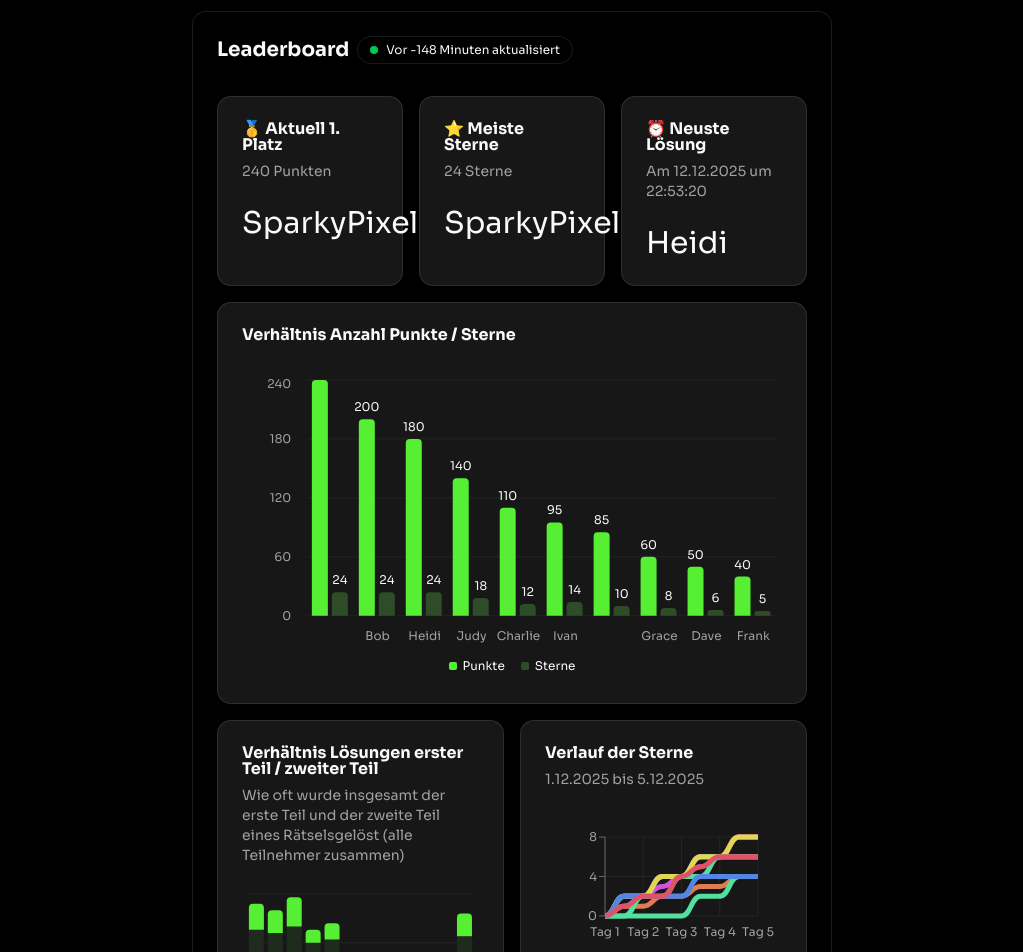
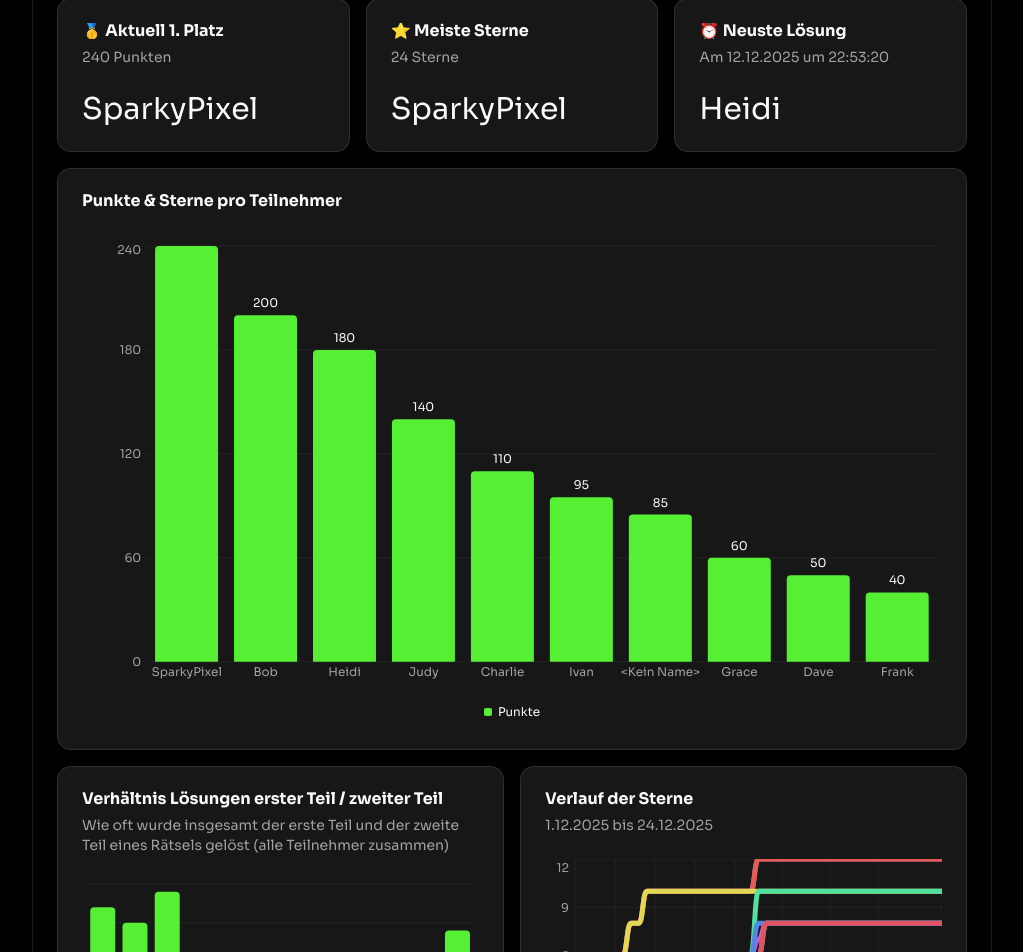
Before and after one commit to neuland-ingolstadt/neuland-aoc-leaderboard, a Next.js app: page / in a window 1280 px wide. Shown: the part 860-1812 px from the top of the page, without its empty margins (128-1151 px from the left). Built offline with nearby package versions, Linux system fonts and the light colour scheme; a web font is replaced by a local one.

Commit message:
feat: improve responsive design

```diff
--- a/app/page.tsx
+++ b/app/page.tsx
@@ -11,13 +11,14 @@ import { Leaderboard, LeaderboardMember } from "@/src/types/leaderboard";
 import { LeaderboardTable } from "./leaderboard-data-table";
 import { columns } from "./leaderboard-column";
 import StarScoreChart from "./star-score-chart";
+import StarScoreChartHorizontal from "./star-score-chart-horizontal";
 import { StarHistoryChart } from "./star-history-chart";
 import { StarChallengeChart } from "./star-challenge-chart";
 import { LastUpdatedBadge } from "@/components/ui/last-updated-badge";
 
 // Start and end date to display statistics for
 const startDate = new Date("2025-12-1");
-const endDate = new Date("2025-12-5");
+const endDate = new Date("2025-12-24");
 
 export default async function Home() {
   const data = await fetch("http://localhost:3000/api/leaderboard");
@@ -40,43 +41,37 @@ export default async function Home() {
   return (
     <>
       <Header />
-      <div className={"px-80"}>
-        <Card className="bg-black">
-          <CardHeader>
-            <CardTitle className="flex gap-2 text-xl"><h2>Leaderboard</h2> <LastUpdatedBadge date={lastUpdated} /></CardTitle>
-            <CardDescription className="text-xl">
-
-            </CardDescription>
-          </CardHeader>
-          <CardContent className={"flex flex-col gap-4"}>
-            {/* ... (existing content) */}
-            <div className={"grid grid-cols-3 gap-4"}>
-              <Card className={"grow"}>
+      <div className={"px-1 md:px-5 xl:px-40 2xl:px-80"}>
+        <div className="bg-black p-4 md:p-6 border rounded-lg">
+          <div className={"flex flex-col gap-4"}>
+            <div><h2>Leaderboard</h2><LastUpdatedBadge date={lastUpdated} /></div>
+            <div className={"flex flex-col md:grid md:grid-cols-3 gap-4"}>
+              <Card className={"grow overflow-hidden"}>
                 <CardHeader>
-                  <CardTitle>🥇 Aktuell 1. Platz</CardTitle>
-                  <CardDescription>
+                  <CardTitle className="truncate">🥇 Aktuell 1. Platz</CardTitle>
+                  <CardDescription className="truncate">
                     {memberListSortedByScore[0].local_score + " Punkten"}
                   </CardDescription>
                 </CardHeader>
                 <CardContent>
-                  <p className={"text-3xl"}>{memberListSortedByScore[0].name}</p>
+                  <p className={"text-3xl truncate"}>{memberListSortedByScore[0].name}</p>
                 </CardContent>
               </Card>
-              <Card className={"grow"}>
+              <Card className={"grow overflow-hidden"}>
                 <CardHeader>
-                  <CardTitle>⭐ Meiste Sterne</CardTitle>
-                  <CardDescription>
+                  <CardTitle className="truncate">⭐ Meiste Sterne</CardTitle>
+                  <CardDescription className="truncate">
                     {memberListSortedByStars[0].stars + " Sterne"}
                   </CardDescription>
                 </CardHeader>
                 <CardContent>
-                  <p className={"text-3xl"}>{memberListSortedByStars[0].name}</p>
+                  <p className={"text-3xl truncate"}>{memberListSortedByStars[0].name}</p>
                 </CardContent>
               </Card>
-              <Card className={"grow"}>
+              <Card className={"grow overflow-hidden"}>
                 <CardHeader>
-                  <CardTitle>⏰ Neuste Lösung</CardTitle>
-                  <CardDescription>
+                  <CardTitle className="text-nowrap truncate">⏰ Neuste Lösung</CardTitle>
+                  <CardDescription className="text-nowrap truncate">
                     {"Am " +
                       new Date(memberListSortedByLastStar[0].last_star_ts * 1000).toLocaleDateString(
                         "de-DE"
@@ -88,27 +83,34 @@ export default async function Home() {
                   </CardDescription>
                 </CardHeader>
                 <CardContent>
-                  <p className={"text-3xl"}>{memberListSortedByLastStar[0].name}</p>
+                  <p className={"text-3xl truncate"}>{memberListSortedByLastStar[0].name}</p>
                 </CardContent>
               </Card>
             </div>
+
             <Card>
               <CardHeader>
-                <CardTitle>Verhältnis Anzahl Punkte / Sterne</CardTitle>
+                <CardTitle>Punkte & Sterne pro Teilnehmer</CardTitle>
                 <CardDescription></CardDescription>
               </CardHeader>
               <CardContent>
-                <StarScoreChart members={memberListSortedByScore}></StarScoreChart>
+                <div className="hidden md:block">
+                  <StarScoreChart members={memberListSortedByScore}></StarScoreChart>
+                </div>
+                <div className="block md:hidden">
+                  <StarScoreChartHorizontal members={memberListSortedByScore}></StarScoreChartHorizontal>
+                </div>
               </CardContent>
             </Card>
-            <div className={"grid grid-cols-2 gap-4"}>
+
+            <div className={"grid lg:grid-cols-2 gap-4"}>
               <Card>
                 <CardHeader>
                   <CardTitle>
                     Verhältnis Lösungen erster Teil / zweiter Teil
                   </CardTitle>
                   <CardDescription>
-                    Wie oft wurde insgesamt der erste Teil und der zweite Teil eines Rätselsgelöst (alle Teilnehmer zusammen)
+                    Wie oft wurde insgesamt der erste Teil und der zweite Teil eines Rätsels gelöst (alle Teilnehmer zusammen)
                   </CardDescription>
                 </CardHeader>
                 <CardContent>
@@ -120,7 +122,7 @@ export default async function Home() {
                   <CardTitle>Verlauf der Sterne</CardTitle>
                   <CardDescription>{startDate.toLocaleDateString("de-DE") + " bis " + endDate.toLocaleDateString("de-DE")}</CardDescription>
                 </CardHeader>
-                <CardContent>
+                <CardContent className="">
                   <StarHistoryChart
                     leaderboard={parsedData}
                     startDate={startDate}
@@ -140,8 +142,8 @@ export default async function Home() {
                 ></LeaderboardTable>
               </CardContent>
             </Card>
-          </CardContent>
-        </Card>
+          </div>
+        </div >
       </div >
       <Footer />
     </>
--- a/app/star-history-chart.tsx
+++ b/app/star-history-chart.tsx
@@ -9,6 +9,8 @@ import {
 import {
   ChartConfig,
   ChartContainer,
+  ChartLegend,
+  ChartLegendContent,
   ChartTooltip,
   ChartTooltipContent,
 } from "@/components/ui/chart";
@@ -26,25 +28,13 @@ interface props {
 }
 
 const chartConfig = {
-  height: 400,
-};
-
-type DateDisplay = {
-  start: string;
-  end: string;
 };
 
 export function StarHistoryChart({ leaderboard, startDate, endDate }: props) {
   const [formattedChartData, setFormattedChartData] =
     useState<TransformStarDataReturnType | null>(null);
 
-  const [dateDisplay, setDateDisplay] = useState<DateDisplay | null>(null);
-
   useEffect(() => {
-    setDateDisplay({
-      start: startDate.toLocaleDateString("de-DE"),
-      end: endDate.toLocaleDateString("de-DE"),
-    });
     if (leaderboard && leaderboard.members) {
       const data: TransformStarDataReturnType = transformStarData(
         leaderboard,
@@ -65,15 +55,20 @@ export function StarHistoryChart({ leaderboard, startDate, endDate }: props) {
     );
   }
 
+  if (formattedChartData.length == 0) {
+    return (
+      <Card>
+        <CardContent>Keine Daten verfügbar</CardContent>
+      </Card>
+    );
+  }
+
   return (
     <ChartContainer config={{}}>
       <LineChart
         accessibilityLayer
         data={formattedChartData}
-        margin={{
-          top: 24,
-          right: 24,
-        }}
+        margin={{ left: 0, right: 0 }}
       >
         <CartesianGrid vertical={true} />
         <ChartTooltip
@@ -86,13 +81,18 @@ export function StarHistoryChart({ leaderboard, startDate, endDate }: props) {
           dataKey="label"
           type="category"
           tickLine={false}
-          tickMargin={5}
+          tickMargin={10}
           axisLine={false}
           tickFormatter={(value: string) =>
             value.length > 15 ? value.slice(0, 7) + "..." : value
           }
         />
-        <YAxis></YAxis>
+        <YAxis
+          tickLine={false}
+          axisLine={false}
+          tickMargin={0}
+          width={30}
+        />
 
         {Object.keys(formattedChartData[0]).map((name) => {
           if (name == "label") return;
--- /dev/null
+++ b/app/star-score-chart-horizontal.tsx
@@ -0,0 +1,81 @@
+"use client";
+
+import { LeaderboardMember } from "@/src/types/leaderboard";
+import {
+    ChartConfig,
+    ChartContainer,
+    ChartLegend,
+    ChartLegendContent,
+} from "@/components/ui/chart";
+import {
+    BarChart,
+    Bar,
+    XAxis,
+    YAxis,
+    CartesianGrid,
+    LabelList,
+} from "recharts";
+
+const chartConfig = {
+
+    local_score: {
+        label: "Punkte",
+        color: "var(--accent)",
+    },
+    label: {
+        color: "var(--background)",
+    },
+} satisfies ChartConfig;
+
+export interface Props {
+    members: LeaderboardMember[];
+}
+
+export default function StarScoreChartHorizontal({ members }: Props) {
+    // Calculate height based on number of members to ensure readability
+    const height = Math.max(members.length * 60, 300);
+
+
+    return (
+        <ChartContainer
+            config={chartConfig}
+            className="w-full"
+            style={{ height: height, aspectRatio: "auto" }}
+        >
+            <BarChart
+                accessibilityLayer
+                data={members}
+                layout="vertical"
+                margin={{ right: 40 }}
+            >
+                <CartesianGrid vertical={true} horizontal={false} />
+                <XAxis type="number" hide />
+                <YAxis
+                    dataKey="name"
+                    type="category"
+                    tickLine={false}
+                    tickMargin={10}
+                    axisLine={false}
+                    width={100}
+                    tickFormatter={(value: string) =>
+                        value
+                            ? value.length > 11
+                                ? value.slice(0, 11) + "..."
+                                : value
+                            : "<Kein Name>"
+                    }
+                />
+                <ChartLegend content={<ChartLegendContent />} />
+                <Bar dataKey="local_score" radius={[0, 4, 4, 0]} fill="#56EF34">
+                    <LabelList
+                        dataKey="local_score"
+                        position="right"
+                        offset={8}
+                        className="fill-foreground"
+                        fontSize={12}
+                    />
+                </Bar>
+            </BarChart>
+        </ChartContainer>
+    );
+}
--- a/app/star-score-chart.tsx
+++ b/app/star-score-chart.tsx
@@ -6,8 +6,6 @@ import {
   ChartContainer,
   ChartLegend,
   ChartLegendContent,
-  ChartTooltip,
-  ChartTooltipContent,
 } from "@/components/ui/chart";
 import {
   BarChart,
@@ -21,10 +19,7 @@ import {
 import { stringToColor } from "@/src/lib/color-utils";
 
 const chartConfig = {
-  stars: {
-    label: "Sterne",
-    color: "var(--accent-muted)",
-  },
+
   local_score: {
     label: "Punkte",
     color: "var(--accent)",
@@ -49,7 +44,7 @@ export default function StarScoreChart({ members }: Props) {
         <XAxis
           dataKey="name"
           tickLine={false}
-          tickMargin={10}
+          tickMargin={0}
           axisLine={false}
           tickFormatter={(value: string) =>
             value
@@ -63,11 +58,7 @@ export default function StarScoreChart({ members }: Props) {
           type="number"
           tickLine={false}
           axisLine={false}
-          tickMargin={10}
-        />
-        <ChartTooltip
-          cursor={false}
-          content={<ChartTooltipContent indicator="line" />}
+          tickMargin={0}
         />
         <ChartLegend content={<ChartLegendContent />} />
         <Bar dataKey="local_score" radius={[4, 4, 0, 0]} fill="#56EF34">
@@ -79,15 +70,7 @@ export default function StarScoreChart({ members }: Props) {
             fontSize={12}
           />
         </Bar>
-        <Bar dataKey="stars" radius={[4, 4, 0, 0]} fill="#2e4c28">
-          <LabelList
-            dataKey="stars"
-            position="top"
-            offset={8}
-            className="fill-foreground"
-            fontSize={12}
-          />
-        </Bar>
+
       </BarChart>
     </ChartContainer>
   );
--- a/components/layout/header.tsx
+++ b/components/layout/header.tsx
@@ -22,7 +22,7 @@ export default function Header() {
   return (
     <div
       id="header-section"
-      className={"flex flex-col items-center gap-20 px-80 py-10 pt-30"}
+      className={"flex flex-col items-center gap-20 px-1 md:px-5 xl:px-40 2xl:px-80 py-10 pt-30"}
     >
       <div className="flex flex-col items-center gap-5">
         <Image
@@ -34,10 +34,10 @@ export default function Header() {
         />
         <p className="text-2xl">Neuland Leaderboard</p>
         <h1
-          className={"text-7xl font-azeret font-semibold text-center text-accent"}
+          className={"lg:text-7xl text-5xl font-azeret font-semibold text-center text-accent"}
         >Advent Of<br />Code 2025</h1>
       </div>
-      <div className={"w-full grid grid-cols-2 gap-5"}>
+      <div className={"w-full grid md:grid-cols-2 gap-5"}>
         <Card>
           <CardHeader>
             <CardTitle className={"text-xl"}>Über den Advent Of Code</CardTitle>
```
